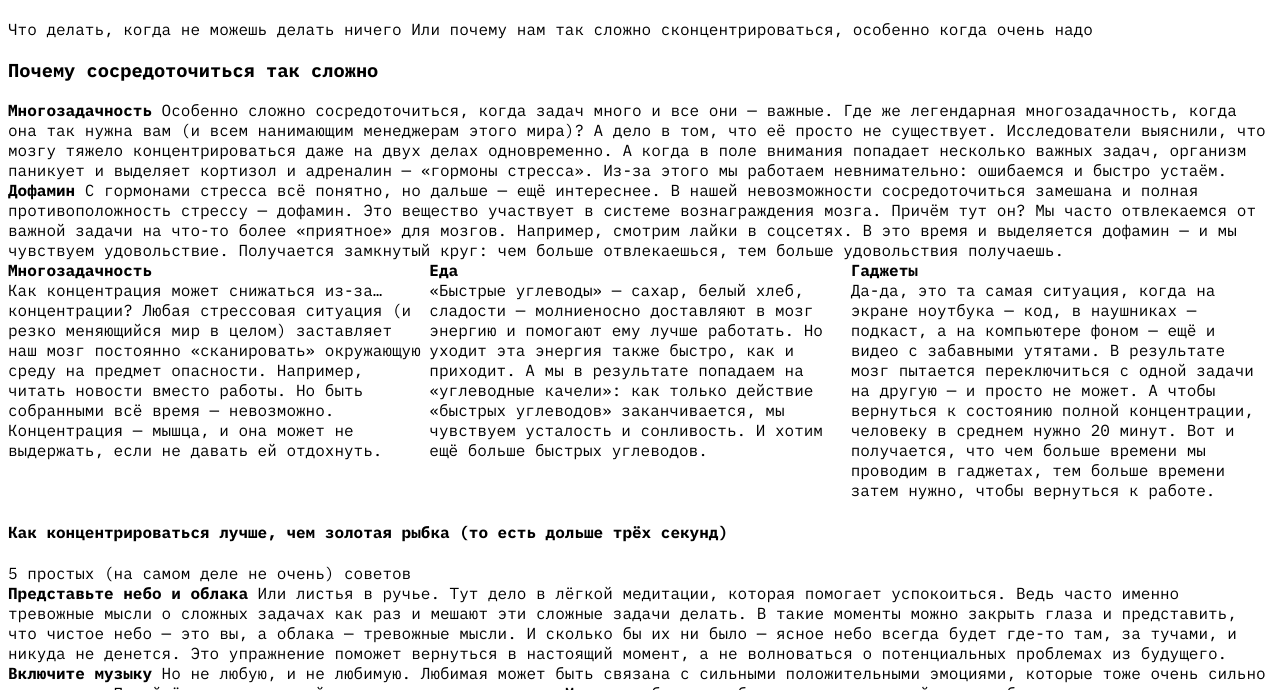
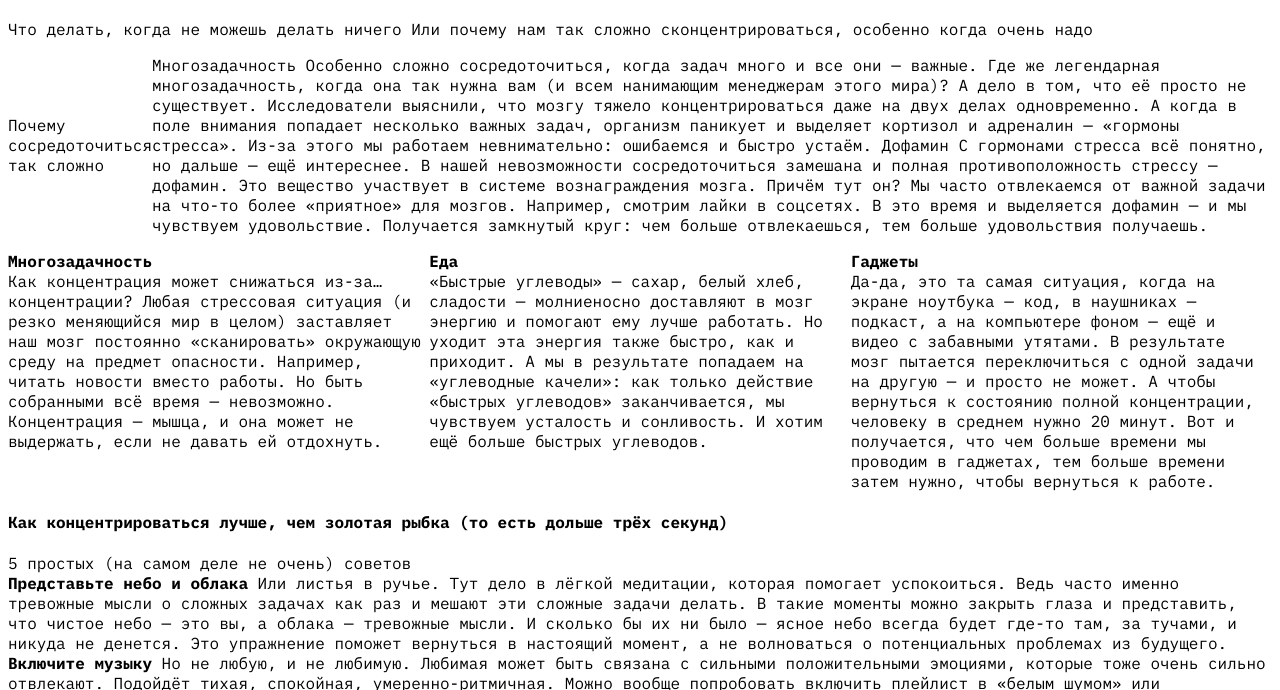
Before and after one commit to GalinaSlepcova/I-m-tired, a plain HTML site: page index.html in a window 1280 px wide. Shown: the part 96-786 px from the top of the page. Drawn offline with Linux system fonts and the light colour scheme.

Commit message:
score two!!!

```diff
--- a/index.html
+++ b/index.html
@@ -21,17 +21,14 @@
     </div>
     </header>
     <main>
-        <section>
-            <h3>Почему сосредоточиться так сложно</h3>
-            <div class="textcols">
-                <div>
-                <b>Многозадачность</b>
-                Особенно сложно сосредоточиться, когда задач много и все они — важные. Где же легендарная многозадачность, когда она так нужна вам (и всем нанимающим менеджерам этого мира)? А дело в том, что её просто не существует. Исследователи выяснили, что мозгу тяжело концентрироваться даже на двух делах одновременно. А когда в поле внимания попадает несколько важных задач, организм паникует и выделяет кортизол и адреналин — «гормоны стресса». Из-за этого мы работаем невнимательно: ошибаемся и быстро устаём.
-                </div>
-                <div>
-                <b>Дофамин</b>
-                С гормонами стресса всё понятно, но дальше — ещё интереснее. В нашей невозможности сосредоточиться замешана и полная противоположность стрессу — дофамин. Это вещество участвует в системе вознаграждения мозга. Причём тут он? Мы часто отвлекаемся от важной задачи на что-то более «приятное» для мозгов. Например, смотрим лайки в соцсетях. В это время и выделяется дофамин — и мы чувствуем удовольствие. Получается замкнутый круг: чем больше отвлекаешься, тем больше удовольствия получаешь.
-                </div>
+        <section class="items-flexibility">
+            <div class="flex-item">Почему сосредоточиться так сложно</div>
+            <div class="flex-item flex-grow-1">
+                <p>Многозадачность
+                    Особенно сложно сосредоточиться, когда задач много и все они — важные. Где же легендарная многозадачность, когда она так нужна вам (и всем нанимающим менеджерам этого мира)? А дело в том, что её просто не существует. Исследователи выяснили, что мозгу тяжело концентрироваться даже на двух делах одновременно. А когда в поле внимания попадает несколько важных задач, организм паникует и выделяет кортизол и адреналин — «гормоны стресса». Из-за этого мы работаем невнимательно: ошибаемся и быстро устаём.
+                    Дофамин
+                    С гормонами стресса всё понятно, но дальше — ещё интереснее. В нашей невозможности сосредоточиться замешана и полная противоположность стрессу — дофамин. Это вещество участвует в системе вознаграждения мозга. Причём тут он? Мы часто отвлекаемся от важной задачи на что-то более «приятное» для мозгов. Например, смотрим лайки в соцсетях. В это время и выделяется дофамин — и мы чувствуем удовольствие. Получается замкнутый круг: чем больше отвлекаешься, тем больше удовольствия получаешь.
+                </p>
             </div>
         </section>
         <section>
--- a/style.css
+++ b/style.css
@@ -12,6 +12,7 @@
 body {
     font-family: 'IBM Plex Mono', sans-serif;
 }
+
 
 .navigation {
     display: flex;
@@ -37,6 +38,22 @@ body {
     border: 1px solid #353430;
 }
 
+.flex-grow-1 {
+    flex-grow: 1;
+}
+
+.flex-item {
+    display: flex;
+    justify-content: center;
+    align-items: center;
+    box-sizing: border-box;
+}
+
+.items-flexibility {
+    display: flex;
+
+  }
+
 .textcols {
 	display: flex;
 	flex-direction: row;
```
